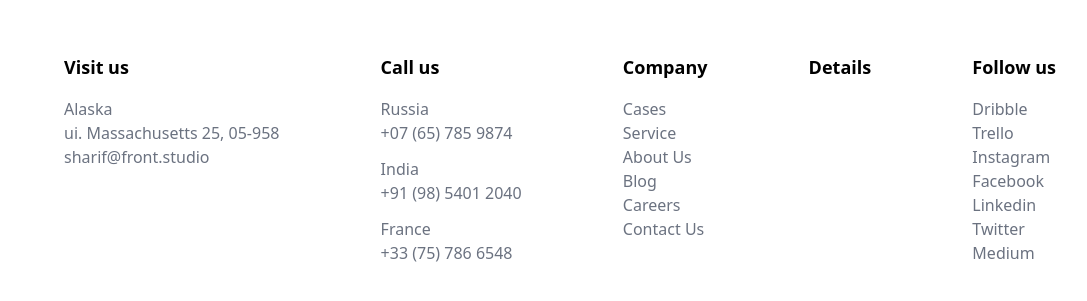
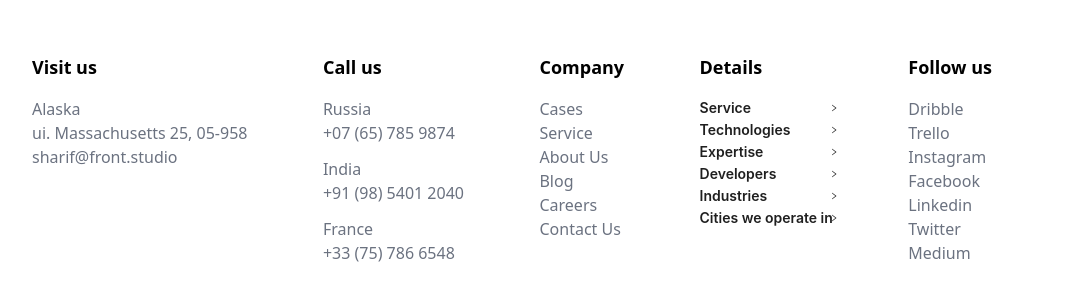
Before and after one commit to NaushadaliSaiyed/furniture, a React (Vite) app: page /contact-us in a window 1280 px wide. Shown: the part 1429-1730 px from the top of the page, without its empty margins (96-1183 px from the left). After the commit the page ends 1694 px from the top, so only its background shows below. Built offline with nearby package versions, Linux system fonts and the light colour scheme.

Commit message:
sharif changies
dzfbzdf

```diff
--- a/package.json
+++ b/package.json
@@ -10,6 +10,7 @@
     "preview": "vite preview"
   },
   "dependencies": {
+    "@mui/material": "^5.13.0",
     "@types/react-leaflet": "^3.0.0",
     "antd": "^5.4.7",
     "lord-icon-element": "^4.1.1",
--- a/src/components/contactUs/ContactLastDetails.tsx
+++ b/src/components/contactUs/ContactLastDetails.tsx
@@ -1,11 +1,17 @@
-import React from 'react'
+import React from 'react';
+import { Collapse } from 'antd';
+import '../../style/contactLastDetails.css'
+
+
+const { Panel } = Collapse;
 
 const ContactLastDetails = () => {
+
     return (
         <>
             <div className=''>
                 <p className='font-semibold text-lg'> Visit us </p>
-                <div className='mt-4 text-gray-500'>
+                <div className='mt-4 text-gray-500 cursor-pointer'>
                     Alaska <br />
                     ui. Massachusetts 25, 05-958 <br />
                     sharif@front.studio
@@ -39,7 +45,66 @@ const ContactLastDetails = () => {
                     <p>Contact Us</p>
                 </div>
             </span>
-            <div> <p className='font-semibold text-lg'>Details</p> </div>
+            <div>
+                <p className='font-semibold text-lg'>Details</p>
+                <div className='mt-4'>
+                    <Collapse
+                        style={{cursor:"pointer", fontWeight:"600"}}
+                        className='contact-last-details'
+                        bordered={false}
+                        defaultActiveKey={['0']}
+                    >
+                        <Panel header="Service" key="1">
+                            {"Agile Team of JS Programmers"} <br />
+                            {"Refreshing existing products"} <br />
+                            {"Building product from scratch"} <br />
+                            {"Digital Product Design"} <br />
+                            {"Branding"} <br />
+                            {"Motion Design"} <br />
+                        </Panel>
+                        <Panel header="Technologies" key="2">
+                            {"Agile Team of JS Programmers"} <br />
+                            {"Refreshing existing products"} <br />
+                            {"Building product from scratch"} <br />
+                            {"Digital Product Design"} <br />
+                            {"Branding"} <br />
+                            {"Motion Design"} <br />
+                        </Panel>
+                        <Panel header="Expertise" key="3">
+                            {"Agile Team of JS Programmers"} <br />
+                            {"Refreshing existing products"} <br />
+                            {"Building product from scratch"} <br />
+                            {"Digital Product Design"} <br />
+                            {"Branding"} <br />
+                            {"Motion Design"} <br />
+                        </Panel>
+                        <Panel header="Developers" key="4">
+                            {"Agile Team of JS Programmers"} <br />
+                            {"Refreshing existing products"} <br />
+                            {"Building product from scratch"} <br />
+                            {"Digital Product Design"} <br />
+                            {"Branding"} <br />
+                            {"Motion Design"} <br />
+                        </Panel>
+                        <Panel header="Industries" key="5">
+                            {"Agile Team of JS Programmers"} <br />
+                            {"Refreshing existing products"} <br />
+                            {"Building product from scratch"} <br />
+                            {"Digital Product Design"} <br />
+                            {"Branding"} <br />
+                            {"Motion Design"} <br />
+                        </Panel>
+                        <Panel header="Cities we operate in" key="6">
+                            {"Agile Team of JS Programmers"} <br />
+                            {"Refreshing existing products"} <br />
+                            {"Building product from scratch"} <br />
+                            {"Digital Product Design"} <br />
+                            {"Branding"} <br />
+                            {"Motion Design"} <br />
+                        </Panel>
+                    </Collapse>
+                </div>
+            </div>
             <span>
                 <p className='font-semibold text-lg'>Follow us</p>
                 <div className='mt-4 cursor-pointer text-gray-500'>
--- a/src/components/contactUs/ContactUsRightSide.tsx
+++ b/src/components/contactUs/ContactUsRightSide.tsx
@@ -4,7 +4,7 @@ import { AiOutlineCopy } from 'react-icons/ai'
 
 const ContactUsRightSide = () => {
     return (
-        <div className='w-[100%]'>
+        <div className='w-[100%] pt-28'>
             <p className='text-2xl font-semibold'>Email</p>
             <span className='flex mt-3 text-center items-center gap-2'>
                 <p className='text-orange-400 cursor-pointer'>rohit@tapatap.com</p>
--- a/src/pages/ContactUS.tsx
+++ b/src/pages/ContactUS.tsx
@@ -12,14 +12,14 @@ const ContactUS = () => {
         <ContactUsLeftSide />
         <ContactUsRightSide />
       </div>
-      <div className='iframe'>
-        <iframe src="https://www.google.com/maps/embed?pb=!1m14!1m12!1m3!1d29376.2214223758!2d72.52587845!3d23.022755949999997!2m3!1f0!2f0!3f0!3m2!1i1024!2i768!4f13.1!5e0!3m2!1sen!2sin!4v1684144486769!5m2!1sen!2sin" width="100%"
+      <div className='iframe ml-28 '>
+        <iframe src="https://www.google.com/maps/embed?pb=!1m14!1m12!1m3!1d29376.2214223758!2d72.52587845!3d23.022755949999997!2m3!1f0!2f0!3f0!3m2!1i1024!2i768!4f13.1!5e0!3m2!1sen!2sin!4v1684144486769!5m2!1sen!2sin" width="91%"
           height="450"
           loading="lazy"
         >
         </iframe>
       </div>
-      <div className='pb-11 flex pt-14 pl-40 justify-between w-[90%]'>
+      <div className='flex pt-14 pl-32 justify-between w-[85%]'>
         <ContactLastDetails/>
       </div>
     </>
--- /dev/null
+++ b/src/style/contactLastDetails.css
@@ -0,0 +1,65 @@
+.contact-last-details.ant-collapse-borderless {
+  /* background-color: rgb(0 0 0 / 4%); */
+  border: 0;
+  margin-left: -20px;
+}
+
+
+.contact-last-details.ant-collapse > .ant-collapse-item > .ant-collapse-header {
+  position: relative;
+  display: flex;
+  flex-wrap: nowrap;
+  align-items: flex-start;
+  padding: 0;
+  color: rgba(0, 0, 0, 0.88);
+  line-height: 1.5714285714285714;
+  cursor: pointer;
+  transition: all 0.3s, visibility 0s;
+}
+
+.contact-last-details.ant-collapse
+  .ant-collapse-content
+  > .ant-collapse-content-box {
+  /* padding: 0px 25px; */
+  margin-left: 8px;
+}
+
+.contact-last-details.ant-collapse{
+    background-color: transparent !important;
+}
+
+
+.contact-last-details.ant-collapse-borderless >.ant-collapse-item {
+    border-bottom: 0px solid #d9d9d9;
+}
+
+.contact-last-details.ant-collapse
+  > .ant-collapse-item
+  > .ant-collapse-header
+  .ant-collapse-expand-icon {
+  height: 22px;
+  display: flex;
+  align-items: center;
+  padding-inline-end: 12px;
+  position: relative;
+  left: 150px;
+}
+
+.contact-last-details.ant-collapse
+  > .ant-collapse-item
+  > .ant-collapse-header
+  .ant-collapse-arrow {
+  font-size: 8px;
+}
+
+.contact-last-details
+  .ant-collapse-borderless
+  > .ant-collapse-item
+  > .ant-collapse-content
+  > .ant-collapse-content-box {
+  /* padding-top: 5px; */
+  position: relative;
+  left: 38px;
+  bottom: 10px;
+  padding: 0;
+}
```
Also changed, not shown: 1 other file (tests, documents, lock files or other folders).
